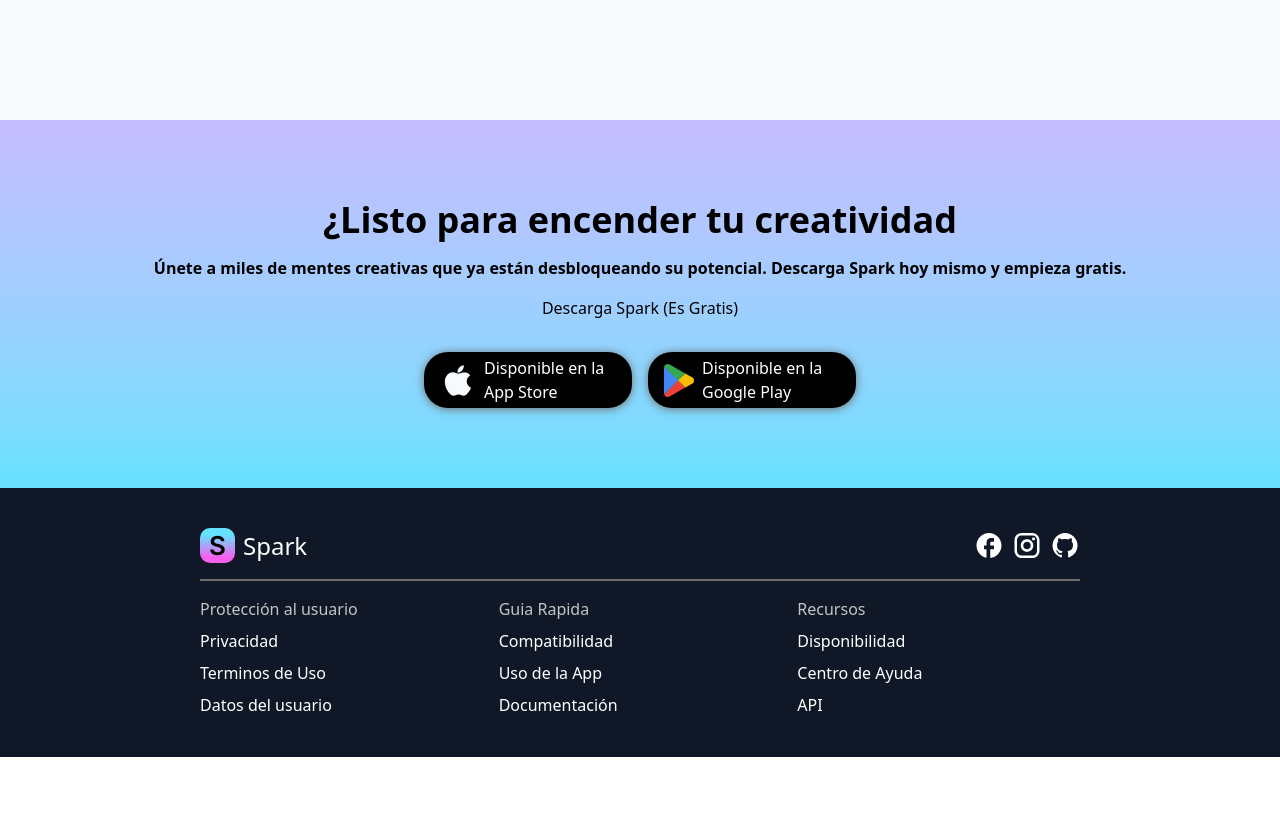
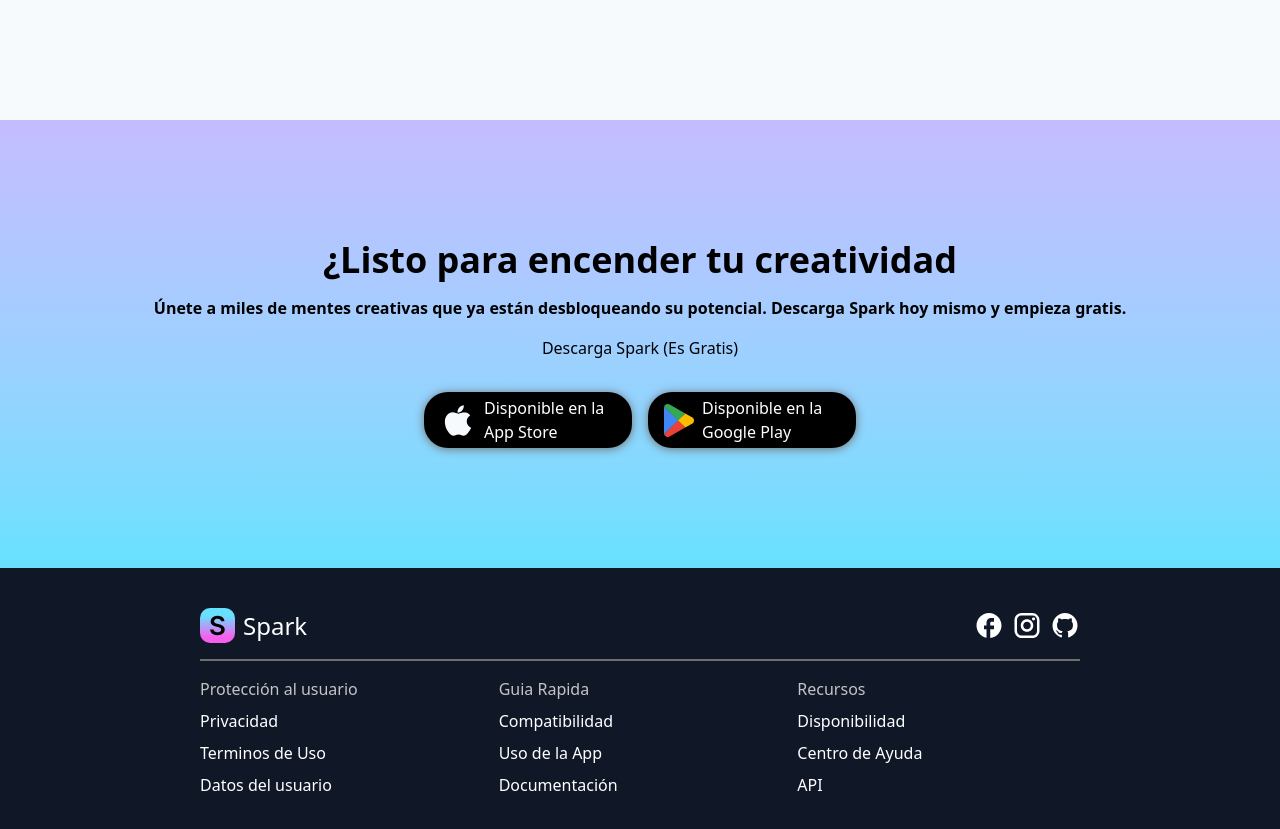
Before and after one commit to saul-gustavo/Landing-Page-App, a React (Vite) app: page / in a window 1280 px wide. Shown: the part 2280-3109 px from the top of the page. Before the commit the page ends 3037 px from the top, so only its background shows below. Built offline with nearby package versions, Linux system fonts and the light colour scheme.

Commit message:
Se modifico el diseño del CTA

```diff
--- a/src/components/CTA.jsx
+++ b/src/components/CTA.jsx
@@ -2,7 +2,7 @@
 
 export default function CTA() {
   return (
-    <section className="flex flex-col items-center justify-center text-center bg-gradient-to-b from-(--color-purple) to-(--color-cyan) py-20 px-4">
+    <section className="flex flex-col items-center justify-center text-center bg-gradient-to-b from-(--color-purple) to-(--color-cyan) py-30 px-4">
       <h3 className="mb-4 font-bold text-2xl md:text-4xl">
         ¿Listo para encender tu creatividad
       </h3>
```
